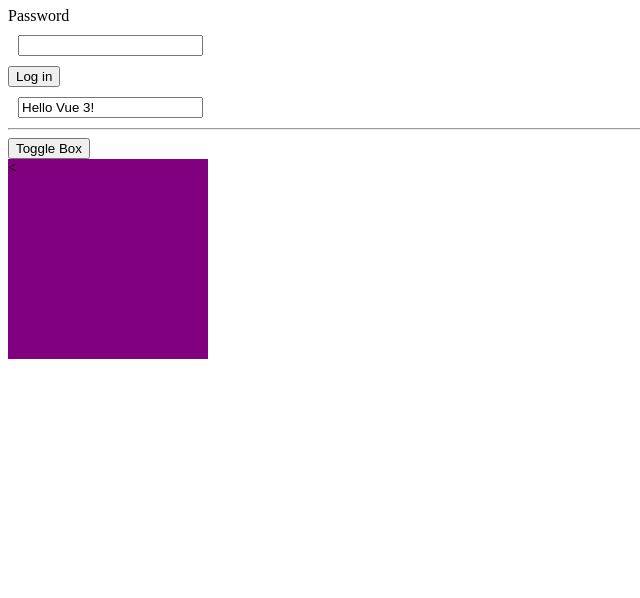
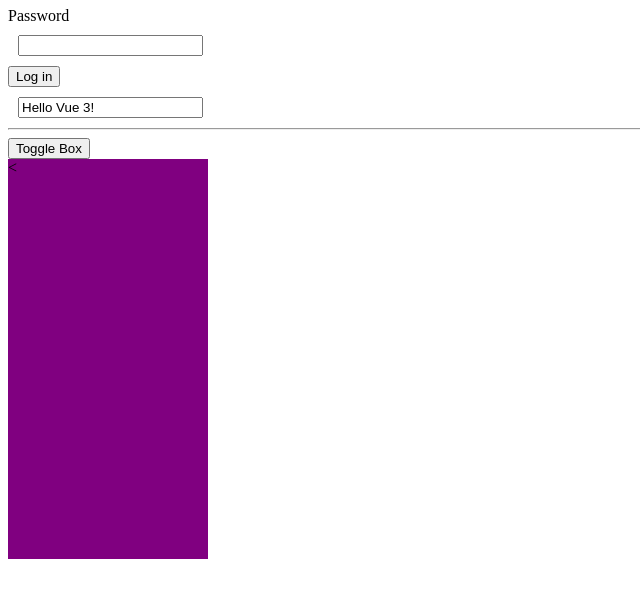
Before and after one commit to syoshis/vueFramework, a plain HTML site: page index.html in a window 1280 px wide. Both pictures are taken after a click on the button "Toggle Box". Shown: the part 158-756 px from the top of the page, without its empty margins (0-640 px from the left). Drawn offline with nearby package versions, Linux system fonts and the light colour scheme.

Commit message:
lifecycle hooks

```diff
--- a/index.html
+++ b/index.html
@@ -37,6 +37,7 @@
             <div v-if="isVisible" class = "box"><</div><!-- can use v-show if you want it to render on DOM, but not show -->
             <div v-else-if="isVisible2" class = "box two"><</div>
             <div v-else class = "box three"><</div>
+            <test-box v-if = "isVisible"></test-box>
         </div>
 
         <script src="https://unpkg.com/vue@next"></script>
@@ -53,9 +54,13 @@
                     toggleBox() {
                         this.isVisible = !this.isVisible
                     },
+
                     greet(greeting){
                         console.log(greeting)
                     }
+                },
+                updated(){//triggered when something is updated
+                    console.log('updated')
                 }
             })
             // create self contained app components
@@ -121,6 +126,23 @@
                 //     }
                 // }
             })
+            app.component('test-box', {
+                template: `
+                    <div class = "box"></div>
+                `,
+                // lifecycle hooks used to authorize,
+                //to pull data(API calls),
+                //initailzie events,clean up data
+                created(){
+                    console.log('created')
+                },
+                mounted(){
+                    console.log('mounted')
+                },
+                unmounted(){
+                    console.log('unmounted')
+                }
+            })
             app.mount('#app')
         </script>
     </body>
```
